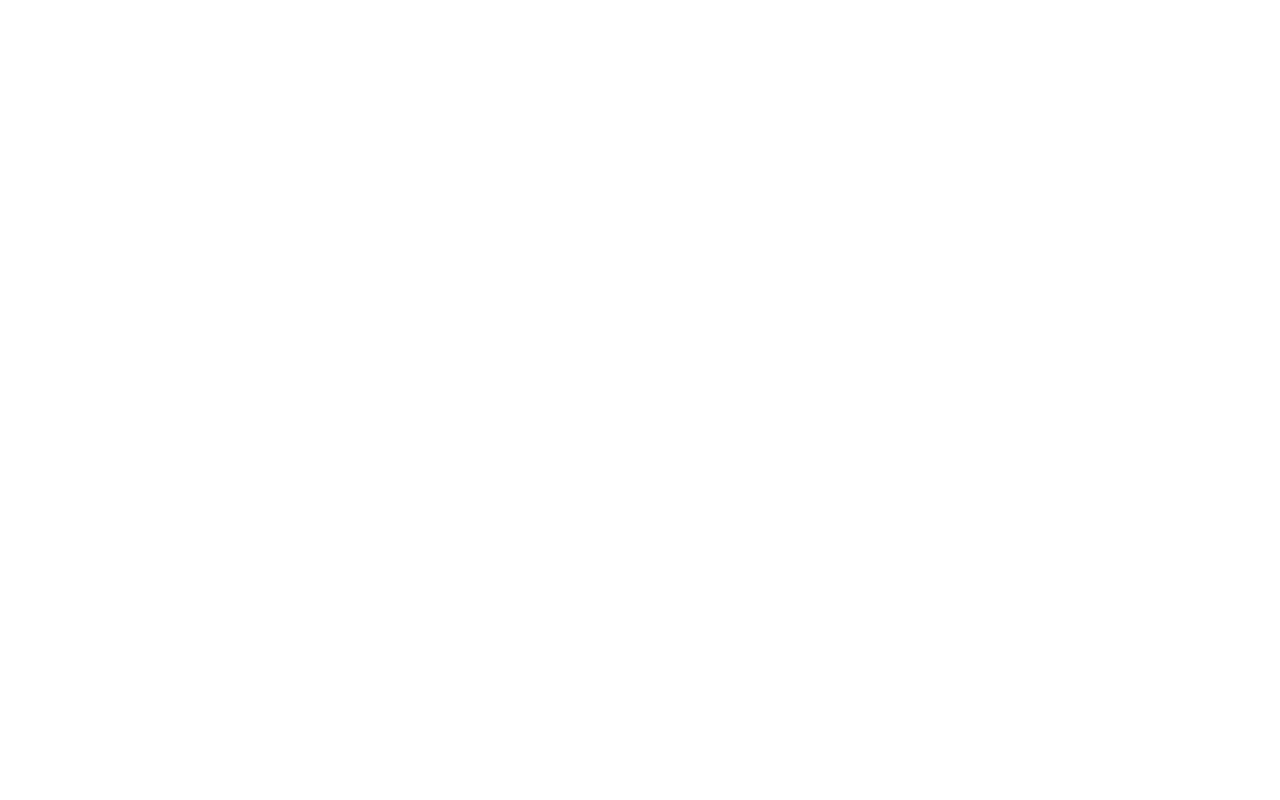
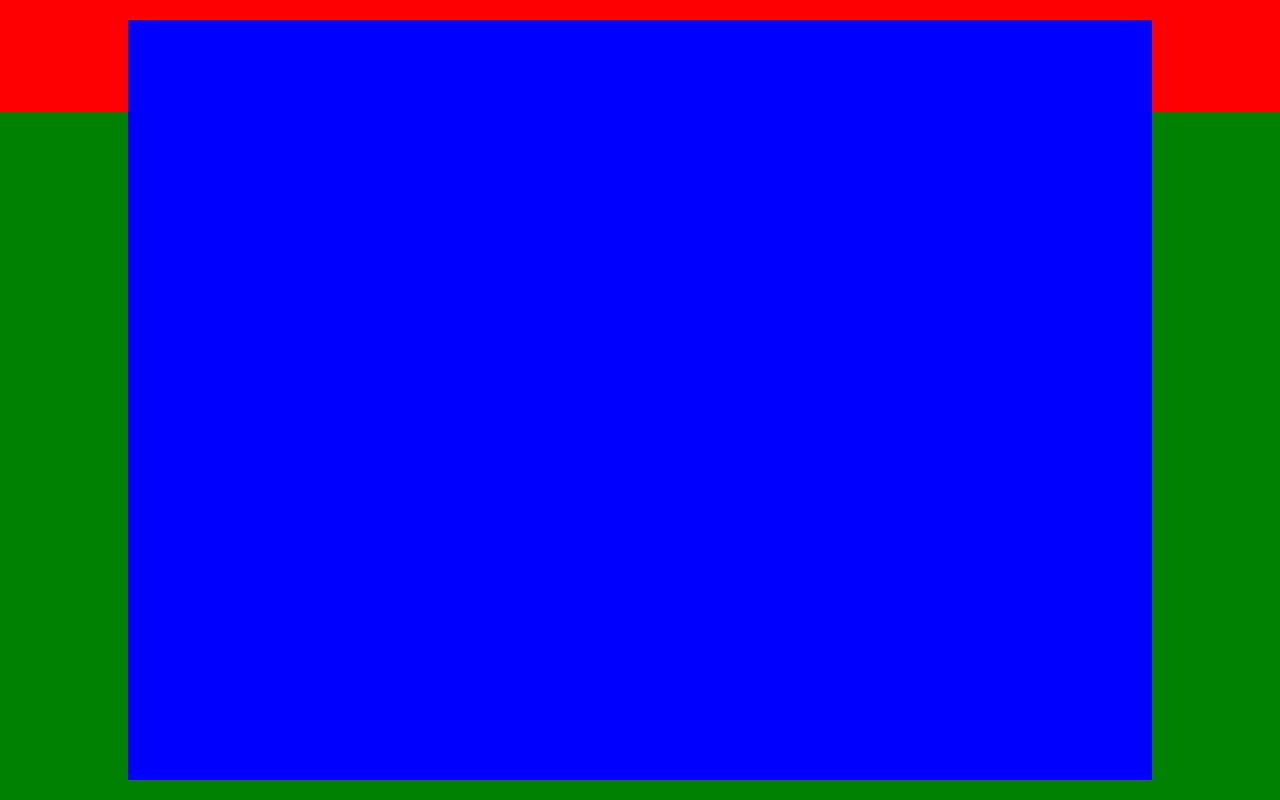
Before and after one commit to Simone-Tarantino/js-html-css-boolzap, a plain HTML site: page index.html in a window 1280 px wide. Drawn offline with nearby package versions, Linux system fonts and the light colour scheme.

Commit message:
Struttura wrapper e background

```diff
--- a/css/style.css
+++ b/css/style.css
@@ -4,3 +4,36 @@
   box-sizing: border-box;
   font-family: 'Noto Sans', sans-serif;
 }
+
+body {
+  height: 100vh;
+}
+
+.wrapper {
+  height: 95vh;
+  width: 80%;
+  margin: auto;
+  position: absolute;
+  top: 50%;
+  left: 50%;
+  transform: translate(-50%, -50%);
+  background-color: blue;
+}
+
+.div-background-top {
+  height: 14%;
+  width: 100%;
+  position: absolute;
+  top: 0;
+  background-color: red;
+  z-index: -1;
+}
+
+.div-background-bot {
+  height: 86%;
+  width: 100%;
+  position: absolute;
+  top: 14%;
+  background-color: green;
+  z-index: -1;
+}
--- a/index.html
+++ b/index.html
@@ -9,6 +9,14 @@
     <title>Boolzap</title>
   </head>
   <body>
+    <div class="wrapper">
 
+    </div>
+    <div class="div-background-top">
+
+    </div>
+    <div class="div-background-bot">
+
+    </div>
   </body>
 </html>
```
